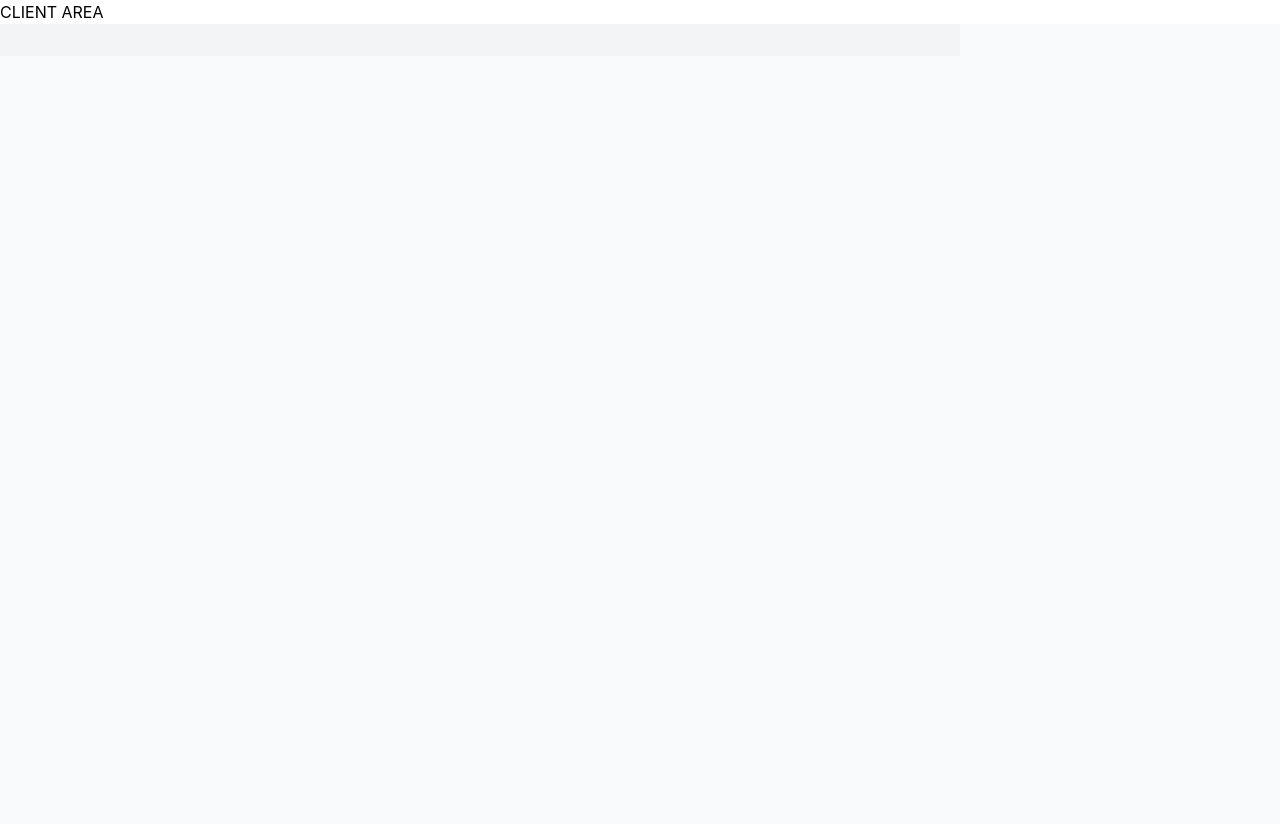
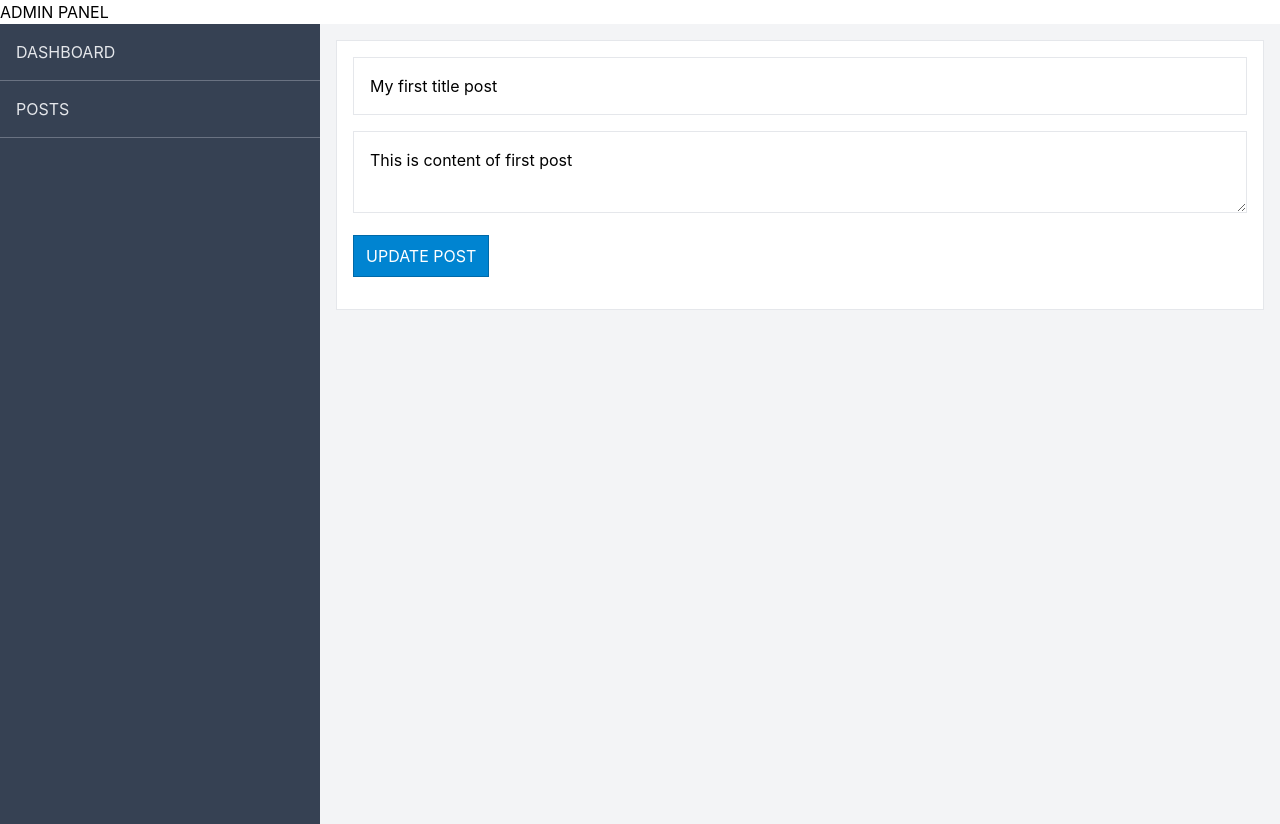
Before and after one commit to vmoisej/vuejs3movie, a Vue app: page /admin/posts/1/edit in a window 1280 px wide. Before the commit this address had no page. Before the commit the page ends 800 px from the top, so only its background shows below. Built offline with nearby package versions, Linux system fonts and the light colour scheme; data requests are answered from the project's data file.

Commit message:
Lesson 12. Edit. Update post.

```diff
--- /dev/null
+++ b/src/pages/admin/posts/edit.vue
@@ -0,0 +1,53 @@
+<template>
+  <div class="mb-4">
+    <div class="bg-white border border-gray-200 p-4">
+      <div class="mb-4">
+        <input v-model="post.title" type="text" class="border border-gray-200 p-4 w-full" placeholder="title">
+      </div>
+      <div class="mb-4">
+        <textarea v-model="post.content"  class="border border-gray-200 p-4 w-full" placeholder="content"/>
+      </div>
+      <div class="mb-4">
+        <a @click.prevent="updatePost" href="#" class="inline-block px-3 py-2 bg-sky-600 border border-sky-700 text-white">UPDATE POST</a>
+      </div>
+    </div>
+  </div>
+</template>
+
+<script setup>
+import {onMounted, reactive} from "vue";
+import axios from "axios";
+import {useRoute} from "vue-router";
+
+defineOptions({
+  name: 'Edit'
+})
+
+onMounted(() => {
+  getPost()
+})
+
+const route = useRoute()
+const post = reactive({
+  title: '',
+  content: ''
+})
+
+const getPost = function() {
+  axios.get(`http://localhost:3000/posts/${route.params.id}`)
+      .then(res => {
+        Object.assign(post, res.data)
+      })
+}
+
+const updatePost = function() {
+  axios.patch(`http://localhost:3000/posts/${route.params.id}`, post)
+      .then(res => {
+        console.log(res)
+      })
+}
+</script>
+
+<style scoped>
+
+</style>
--- a/src/pages/admin/posts/index.vue
+++ b/src/pages/admin/posts/index.vue
@@ -24,7 +24,15 @@
                 <router-link :to="{name: 'admin.posts.show', params: {id: post.id}}">{{ post.title }}</router-link>
               </td>
               <td class="bg-white border-b border-gray-200 text-left p-2">{{ post.content }}</td>
-              <td class="bg-white border-b border-gray-200 text-left p-2"></td>
+              <td class="bg-white border-b border-gray-200 text-left p-2">
+                <div>
+                  <router-link :to="{name: 'admin.posts.edit', params: {id: post.id}}" class="inline-block">
+                    <svg xmlns="http://www.w3.org/2000/svg" fill="none" viewBox="0 0 24 24" stroke-width="1.5" stroke="currentColor" class="size-4 text-emerald-600 cursor-pointer">
+                      <path stroke-linecap="round" stroke-linejoin="round" d="m16.862 4.487 1.687-1.688a1.875 1.875 0 1 1 2.652 2.652L6.832 19.82a4.5 4.5 0 0 1-1.897 1.13l-2.685.8.8-2.685a4.5 4.5 0 0 1 1.13-1.897L16.863 4.487Zm0 0L19.5 7.125" />
+                    </svg>
+                  </router-link>
+                </div>
+              </td>
             </tr>
           </tbody>
         </table>
--- a/src/router/router.js
+++ b/src/router/router.js
@@ -24,6 +24,11 @@ const router = createRouter({
             name: 'admin.posts.show'
         },
         {
+            path: '/admin/posts/:id/edit',
+            component: () => import('@/pages/admin/posts/edit.vue'),
+            name: 'admin.posts.edit'
+        },
+        {
             path: '/dashboard',
             component: () => import('@/pages/dashboard/index.vue'),
             name: 'dashboard.index'
```
